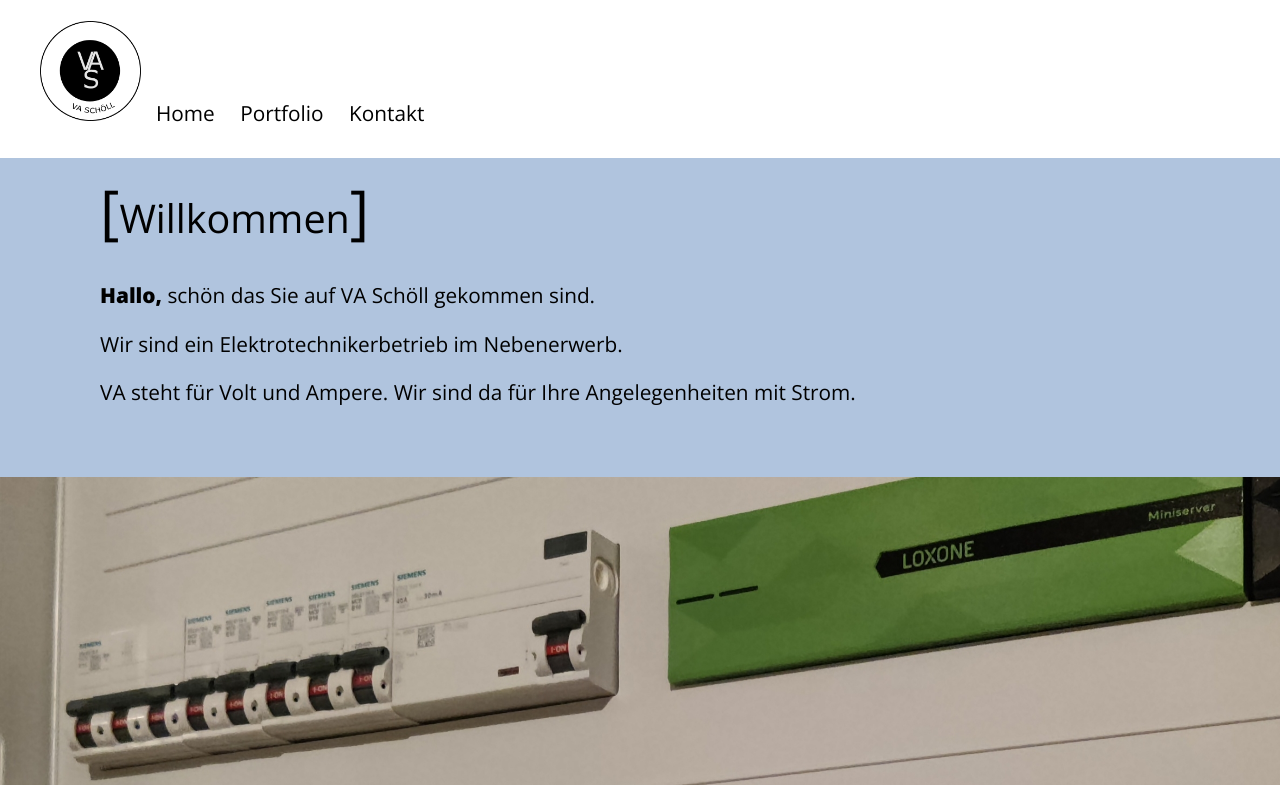
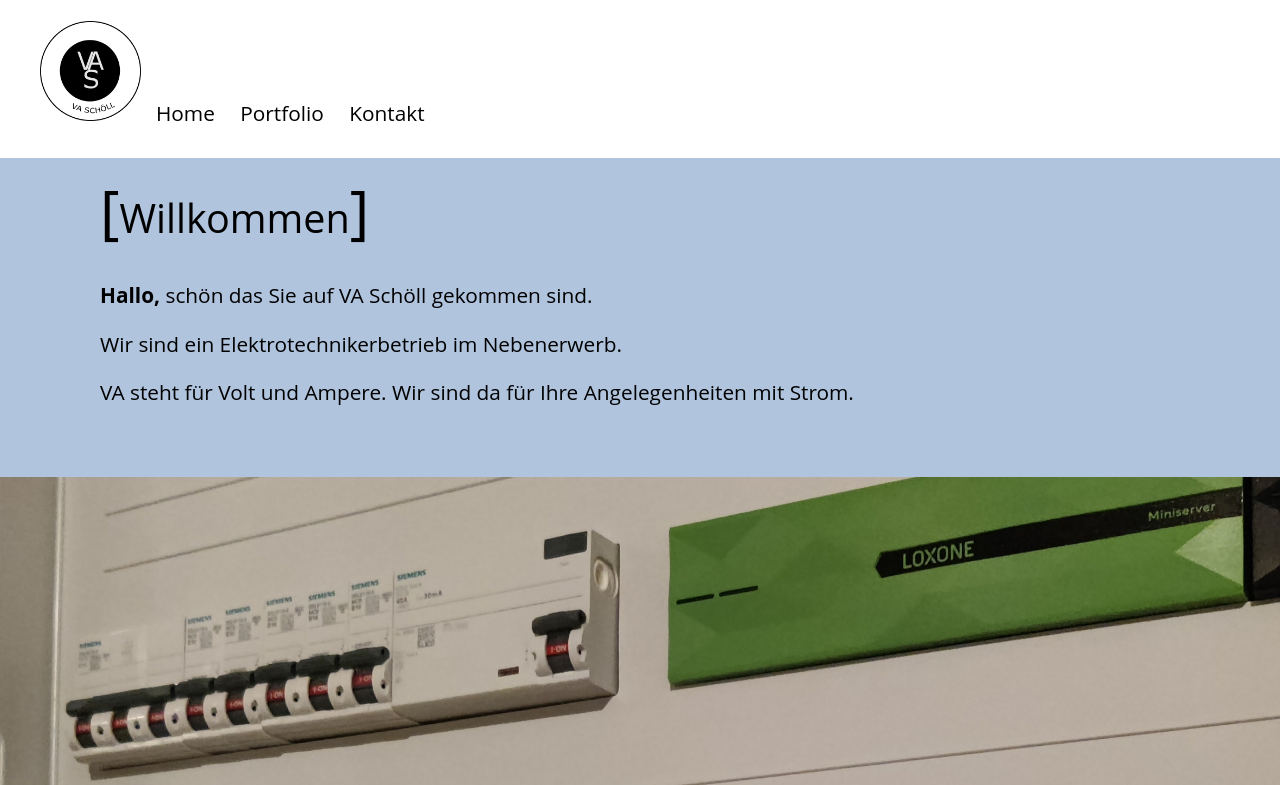
Before and after one commit to Gandolf90/schoell, a plain HTML site: page assets/index.html in a window 1280 px wide. Shown: the top 785 px of the page. Drawn offline with nearby package versions, Linux system fonts and the light colour scheme.

Commit message:
removed google fonts

```diff
--- a/assets/style.css
+++ b/assets/style.css
@@ -1,5 +1,3 @@
-@import url(https://fonts.googleapis.com/css?family=Open+Sans:300,800);
-
 body {
   background: white;
   font-family: 'Open Sans';
```
